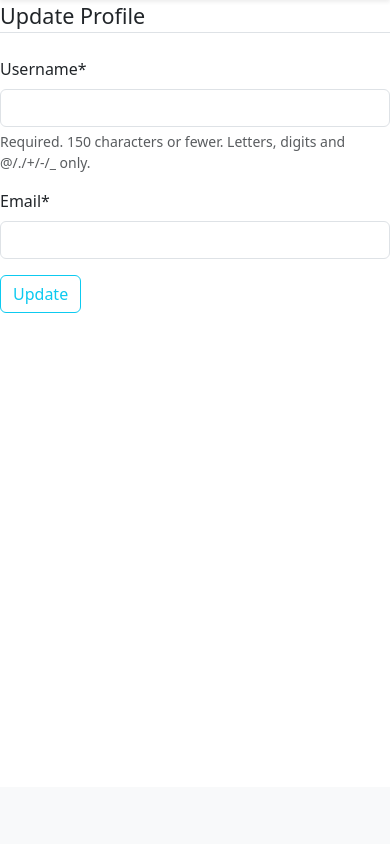
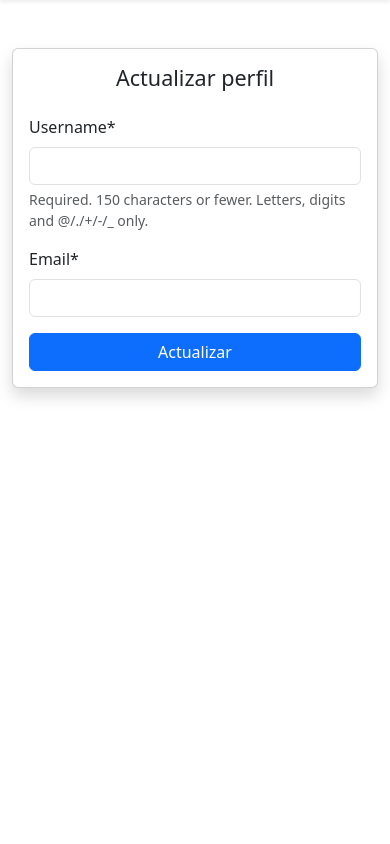
Before and after one commit to SdazaP/proyblog, a Django app: template proyblog/users/templates/users/profileUpdate.html in a window 390 px wide. Shown: the part 57-901 px from the top of the page. Before the commit the page ends 370 px from the top, so only its background shows below. Run offline with Django 5.2, Linux system fonts and the light colour scheme; the template is opened without the code that fills it: values that come from a table or form of the project are taken from there, most other values are stand-ins (such as "Sample title", 1, 10 or a date in 2020); some libraries are stand-ins or nearby versions.

Commit message:
Actualizar datos del usuario

```diff
--- a/proyblog/users/apps.py
+++ b/proyblog/users/apps.py
@@ -4,3 +4,6 @@ from django.apps import AppConfig
 class UsersConfig(AppConfig):
     default_auto_field = 'django.db.models.BigAutoField'
     name = 'users'
+
+    def ready(self):
+        import users.signals
--- a/proyblog/users/templates/users/profileUpdate.html
+++ b/proyblog/users/templates/users/profileUpdate.html
@@ -1,22 +1,24 @@
 {% extends 'blog/base.html' %}
 {% load crispy_forms_tags %}
 
-
 {% block content %}
-    <div class="content-section">
-        <form action="" method="post" enctype="multipart/form-data">
-            {% csrf_token %}
-            <fieldset class="form-group">
-                <legend class="border-bottom mb-4">Update Profile</legend>
-                {{ u_form|crispy }}
-                {{ p_form|crispy }}
-            </fieldset>
-            <div class="form-group">
-                <button class="btn btn-outline-info" type="submit">Update</button>
-<!--                <button class="btn btn-outline-info" type="submit"><a href="{% url 'profile' %}">Go Back</a></button>-->
+<div class="container py-5 min-vh-100">
+    <div class="row justify-content-center">
+        <div class="col-md-8 col-lg-6">
+            <div class="card shadow">
+                <div class="card-body">
+                    <h4 class="card-title mb-4 text-center">Actualizar perfil</h4>
+                    <form method="post" enctype="multipart/form-data" novalidate>
+                        {% csrf_token %}
+                        {{ u_form|crispy }}
+                        {{ p_form|crispy }}
+                        <div class="d-grid mt-3">
+                            <button type="submit" class="btn btn-primary">Actualizar</button>
+                        </div>
+                    </form>
+                </div>
             </div>
-
-        </form>
-
+        </div>
     </div>
+</div>
 {% endblock content %}
--- a/proyblog/users/views.py
+++ b/proyblog/users/views.py
@@ -44,4 +44,4 @@ def profile_update(request):
         "u_form": u_form,
         "p_form": p_form
     }
-    return render(request, 'users/profile_update.html', context)
+    return render(request, 'users/profileUpdate.html', context)
```
Also changed, not shown: proyblog/users/signals.py (added, +17 -0 lines), proyblog/users/templates/users/profile.html (+14 -8 lines).
